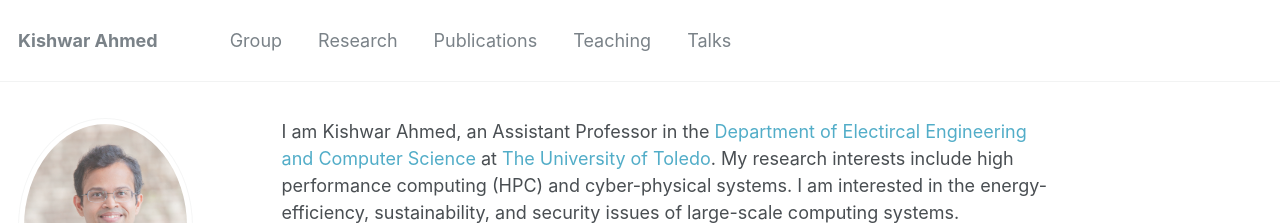
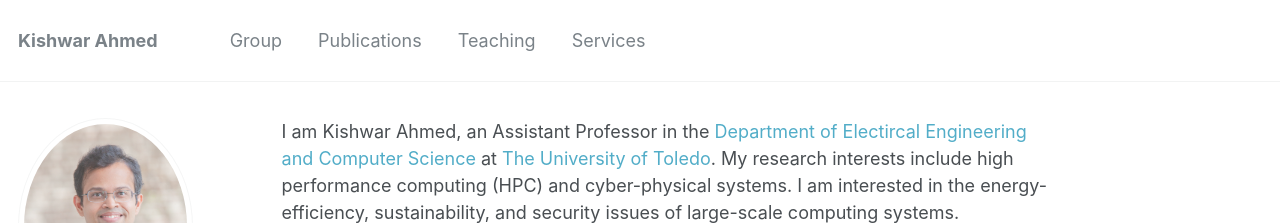
Before and after one commit to kishwarbd/kishwarbd.github.io, a Jekyll site: the page built from _pages/about.md, in a window 1280 px wide and 900 px high. Shown: the top 223 px of the window. Built offline with Jekyll 4.4.1, drawn with Linux system fonts in a browser that asks for light colours; some web fonts are replaced.

Commit message:
Update navigation.yml

```diff
--- a/_data/navigation.yml
+++ b/_data/navigation.yml
@@ -3,9 +3,6 @@ main:
 
   - title: "Group"
     url: /group/
-
-  - title: "Research"
-    url: /research/
 
   - title: "Publications"
     url: /publications/
@@ -13,5 +10,5 @@ main:
   - title: "Teaching"
     url: /teaching/
 
-  - title: "Talks"
-    url: /talks/
+  - title: "Services"
+    url: /services/
```
